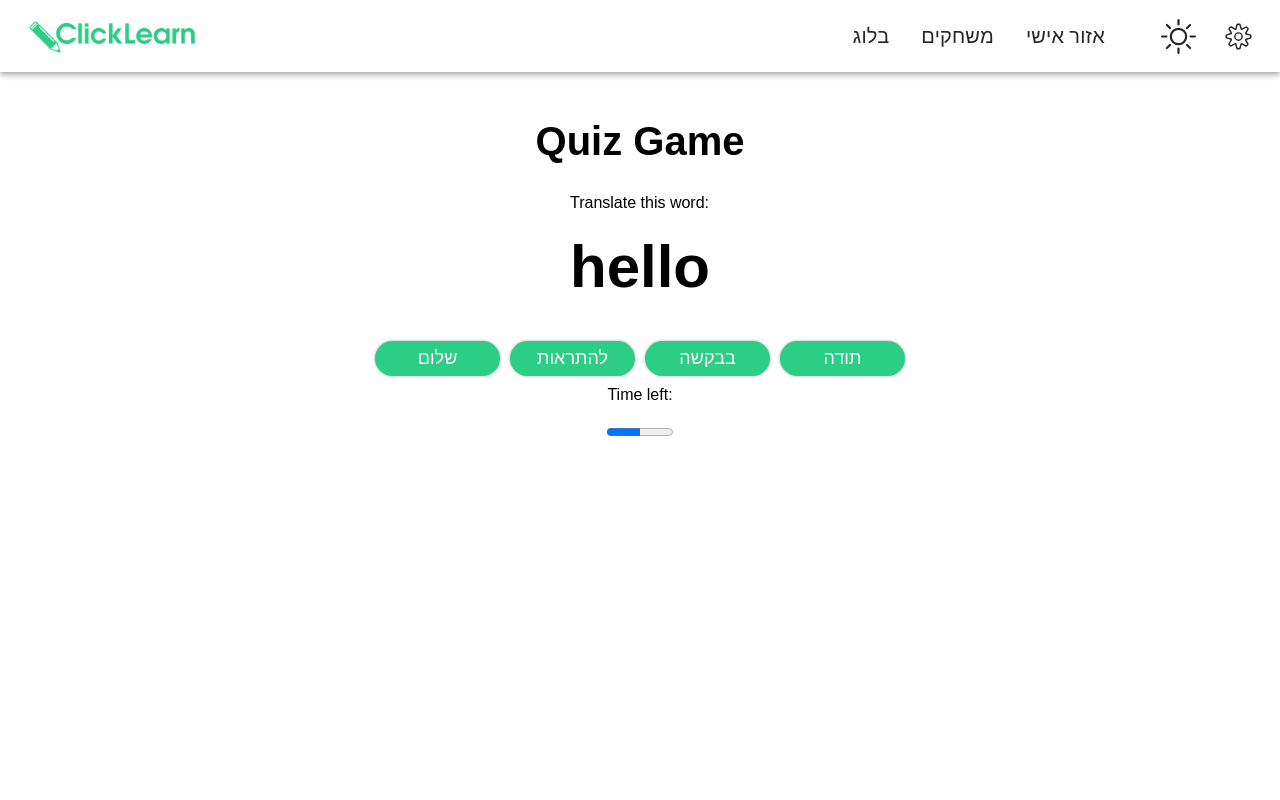
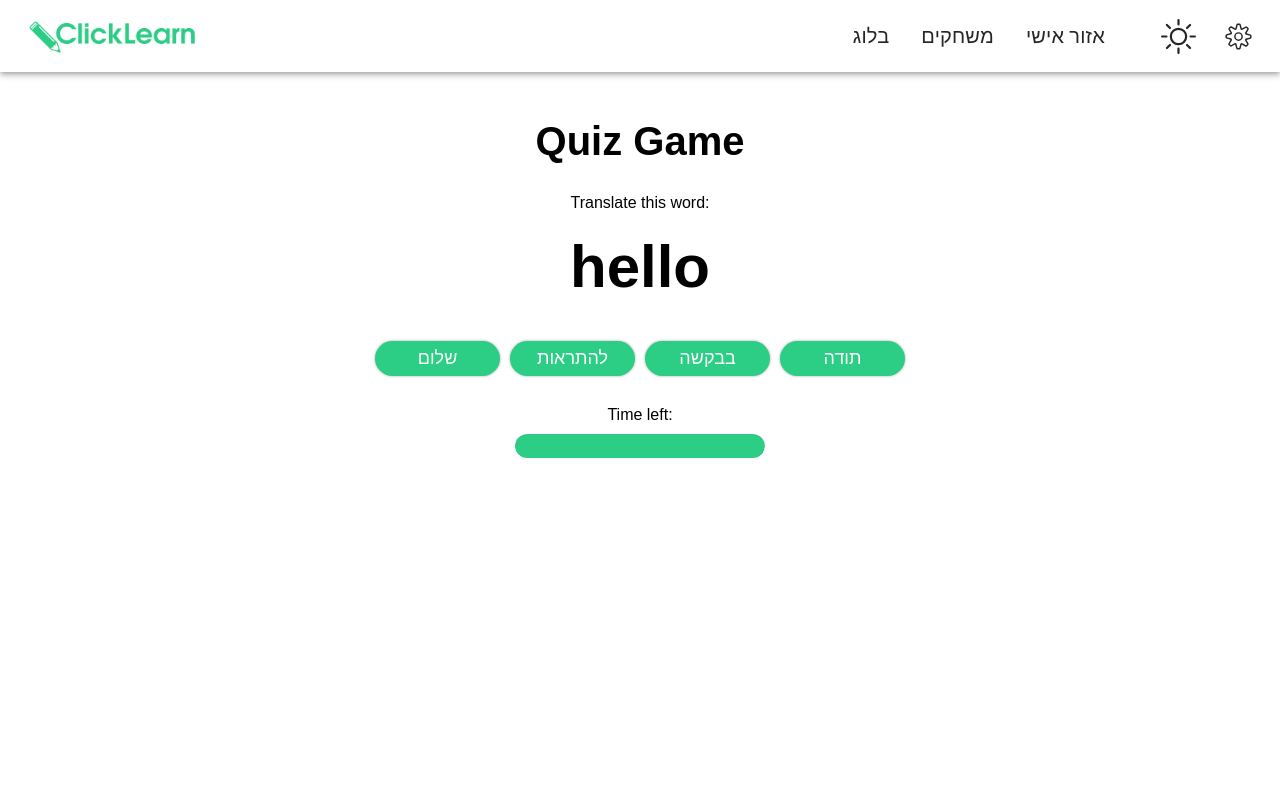
Before and after one commit to Click-Learn/Click-Learn-App, a React (Create React App) app: page /quiz in a window 1280 px wide. Shown: the top 800 px of the page. Built offline with nearby package versions, Linux system fonts and the light colour scheme.

Commit message:
fixed some of css problems

```diff
--- a/src/Components/Layout/Main/Dashboard/Games/Quiz/Quiz.css
+++ b/src/Components/Layout/Main/Dashboard/Games/Quiz/Quiz.css
@@ -20,6 +20,12 @@
 
     .Quiz  p {
     margin: 0;
+    text-align: center;
+    }
+
+    .Quiz .time_left_p {
+        margin-top: 20px;
+        margin-bottom: -10px;
     }
 
     .Quiz  h2 {
@@ -46,34 +52,44 @@
     cursor: not-allowed;
     }
 
+    /* .Quiz progress {
+    margin-top: 20px;
+    width: 250px;
+    height: 24px;
+    }
+     */
     .Quiz progress {
-    margin-top: 20px;
-    width: 100%;
-    }
+        margin: 20px;
+        width: 250px;
+        height: 24px;
+        appearance: none;
+        background-color: #eee;
+        border-radius: 12px;
+        overflow: hidden;
+        box-shadow: 0px 0px 8px rgba(0, 0, 0, 0.2) inset;
+      }
 
-    .Quiz .correct-answer {
-    color: green;
-    font-weight: bold;
-    }
+      .Quiz progress::-webkit-progress-value {
+        background-color: var(--color-light-green);
+        border-radius: 12px;
+        transition: width 0.2s ease-in-out;
+      }
 
-    .Quiz  .incorrect-answer {
-    color: red;
-    font-weight: bold;
-    }
+      .Quiz progress[value]::-webkit-progress-bar {
+        background-color: #eee;
+        border-radius: 12px;
+      }
+
+      .Quiz progress[value="10"]::-webkit-progress-value {
+        width: 100%;
+      }
+
 
 
       .Quiz button.correct {
-        border: 1px solid green;
+        border: 3px solid green;
       }
 
       .Quiz button.incorrect {
-        border: 1px solid red;
+        border: 3px solid red;
       }
-
-      .Quiz .correct-answer {
-        color: green;
-      }
-
-      .Quiz .incorrect-answer {
-        color: red;
-      }
--- a/src/Components/Layout/Main/Dashboard/Games/Quiz/Quiz.tsx
+++ b/src/Components/Layout/Main/Dashboard/Games/Quiz/Quiz.tsx
@@ -29,14 +29,14 @@ const Quiz: React.FC = () => {
     let intervalId: NodeJS.Timeout;
     if (isTimerRunning) {
       intervalId = setInterval(() => {
-        if (timer > 1) {
-          setTimer((prevTimer) => prevTimer - 1);
+        if (timer > 0) {
+          setTimer((prevTimer) => prevTimer - 0.1);
         } else {
           setIsTimerRunning(false);
           setIsCorrectAnswer(false);
           setHasAnswered(true);
         }
-      }, 1000);
+      }, 100);
     }
 
     return () => clearInterval(intervalId);
@@ -47,9 +47,24 @@ const Quiz: React.FC = () => {
     setIsCorrectAnswer(isAnswerCorrect);
     setIsTimerRunning(false);
     setHasAnswered(true);
+
+    const answerButtons = document.querySelectorAll(".Quiz button");
+    answerButtons.forEach((button, index) => {
+      if (index === shuffledAnswers.indexOf(currentWord.hebrewWord)) {
+        button.classList.add("correct");
+      } else if (index === answerIndex) {
+        button.classList.add("incorrect");
+      }
+    });
   };
 
   const handleNextWord = () => {
+    const answerButtons = document.querySelectorAll(".Quiz button");
+    answerButtons.forEach((button, index) => {
+        button.classList.remove("correct");
+        button.classList.remove("incorrect");
+    });
+
     setCurrentWordIndex((prevIndex) => {
       const nextIndex = prevIndex + 1;
       if (nextIndex < words.length) {
@@ -95,7 +110,7 @@ const Quiz: React.FC = () => {
         ))}
       </div>
       <div>
-        <p>Time left:</p>
+        <p className="time_left_p">Time left:</p>
         <progress max="10" value={timer}></progress>
       </div>
       {isCorrectAnswer !== null && (
@@ -109,21 +124,7 @@ const Quiz: React.FC = () => {
       )}
       {hasAnswered && (
         <div>
-          <button
-            onClick={() => {
-              setCurrentWordIndex((prevIndex) => {
-                const nextIndex = prevIndex + 1;
-                if (nextIndex < words.length) {
-                  return nextIndex;
-                } else {
-                  return 0;
-                }
-              });
-              setTimer(10);
-              setIsCorrectAnswer(null);
-              setHasAnswered(false);
-            }}
-          >
+          <button onClick={() => {handleNextWord()}}>
             Next word
           </button>
         </div>
```
